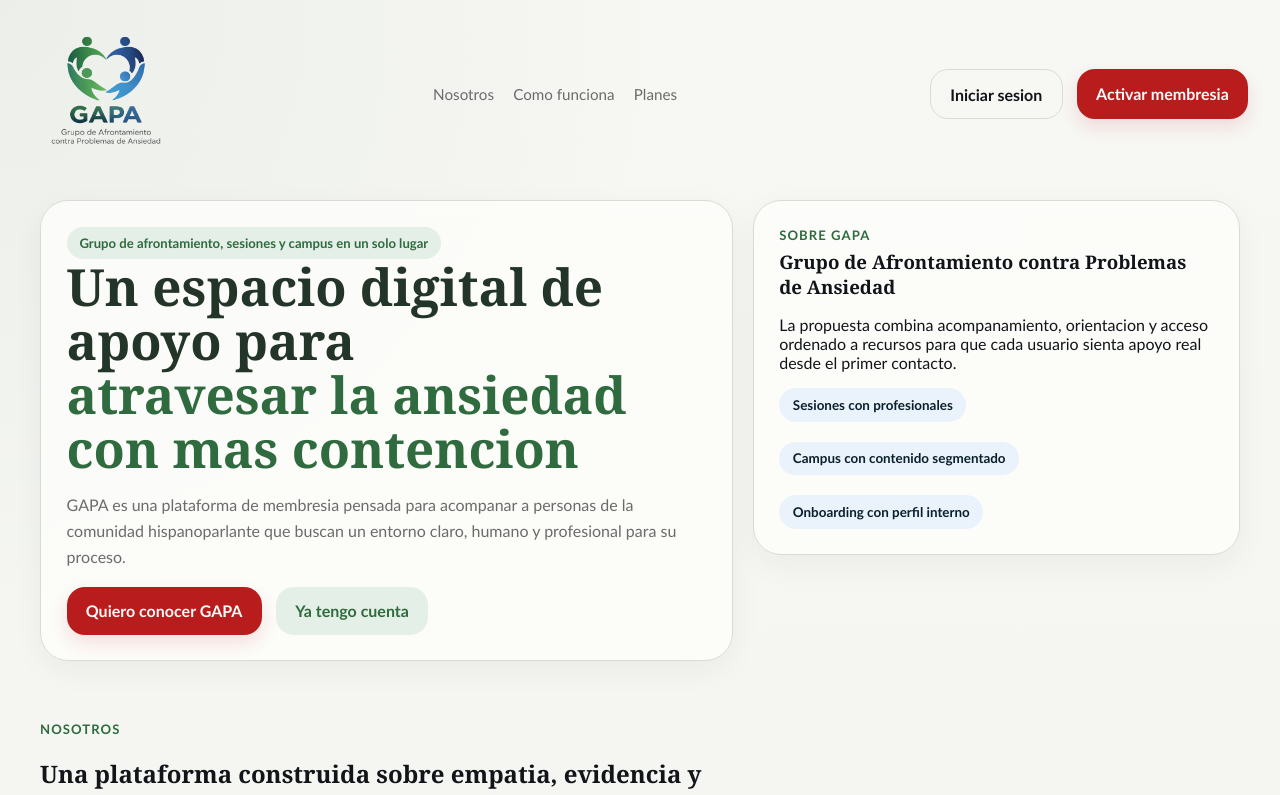
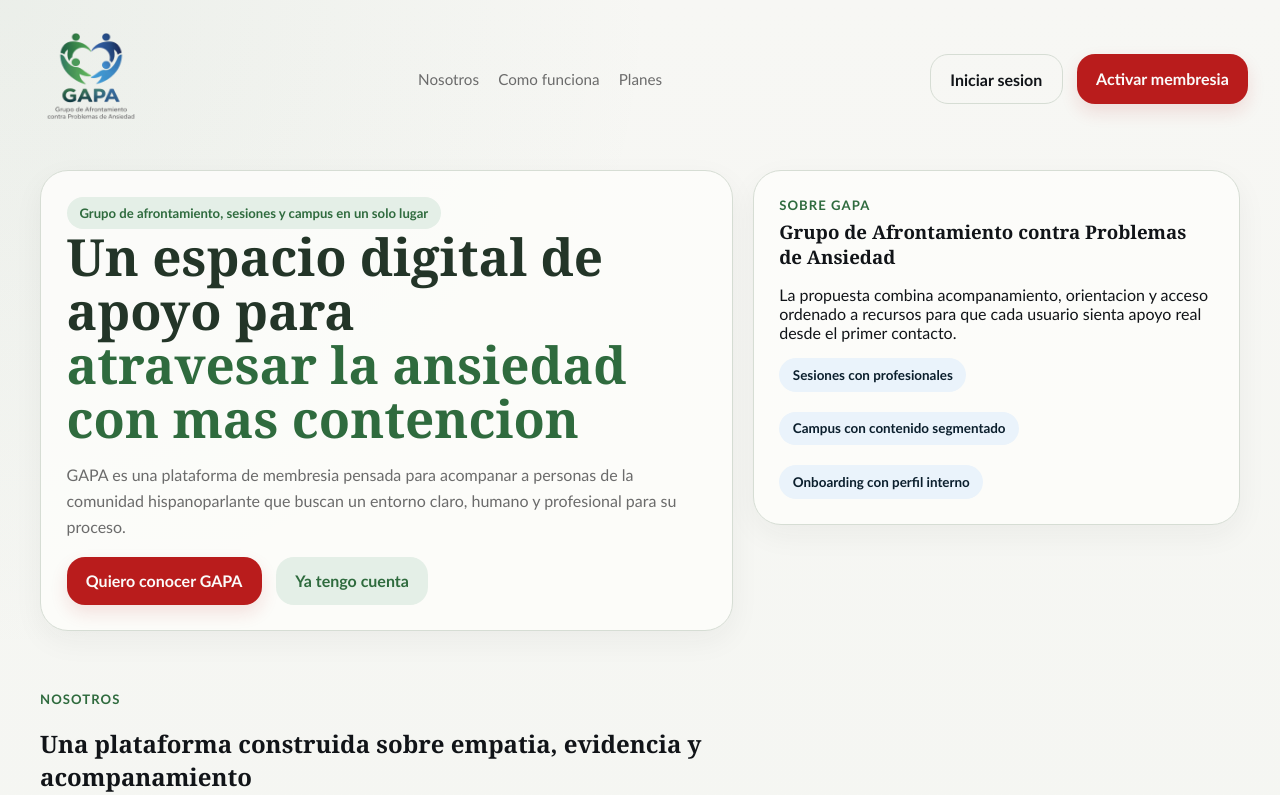
Before and after one commit to amirgeek/gapa-mockup, a React (Vite) app: page / in a window 1280 px wide. Shown: the top 795 px of the page. Built offline with nearby package versions, Linux system fonts and the light colour scheme.

Commit message:
Reduce logo size across app

```diff
--- a/src/index.css
+++ b/src/index.css
@@ -176,18 +176,18 @@
 }
 
 .brand-logo-image-sm {
-  width: 132px;
-  min-width: 132px;
+  width: 106px;
+  min-width: 106px;
 }
 
 .brand-logo-image-md {
-  width: 148px;
-  min-width: 148px;
+  width: 118px;
+  min-width: 118px;
 }
 
 .brand-logo-image-lg {
-  width: 196px;
-  min-width: 196px;
+  width: 157px;
+  min-width: 157px;
 }
 
 .hero-grid,
```
